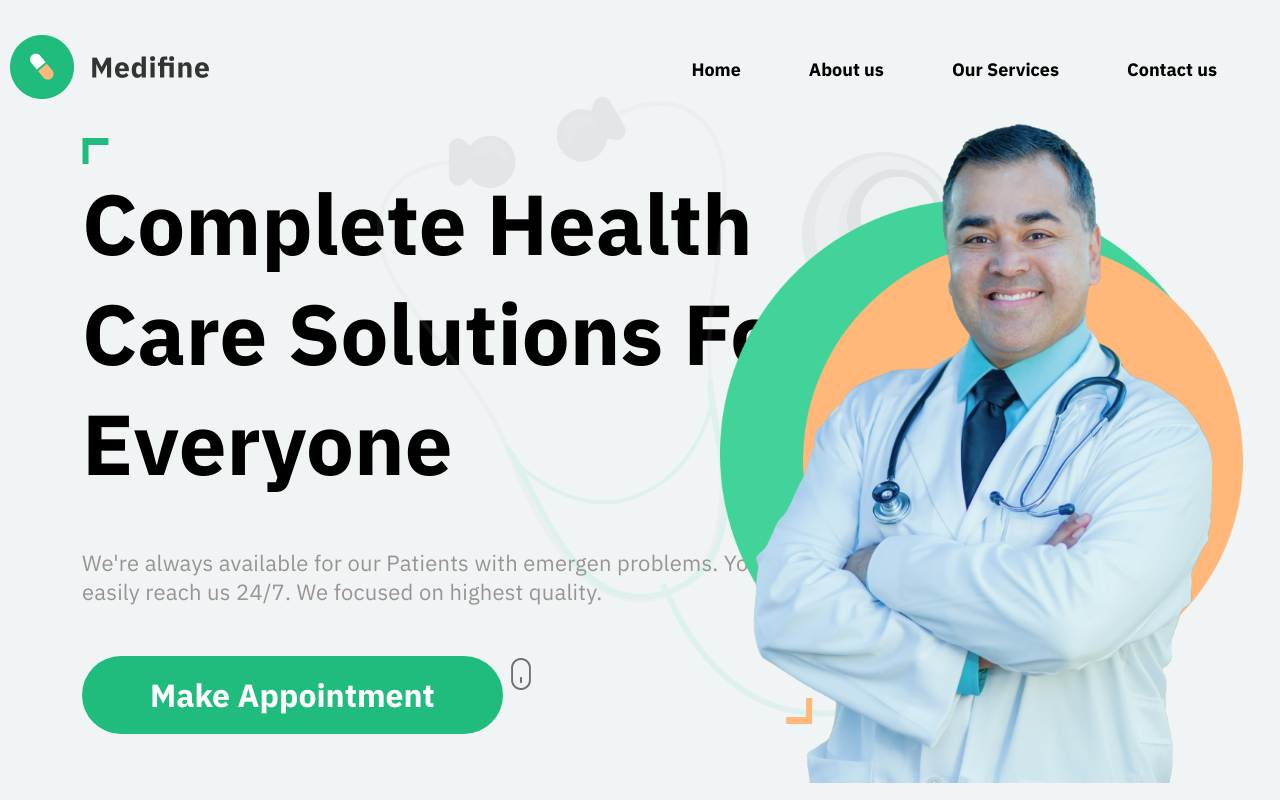
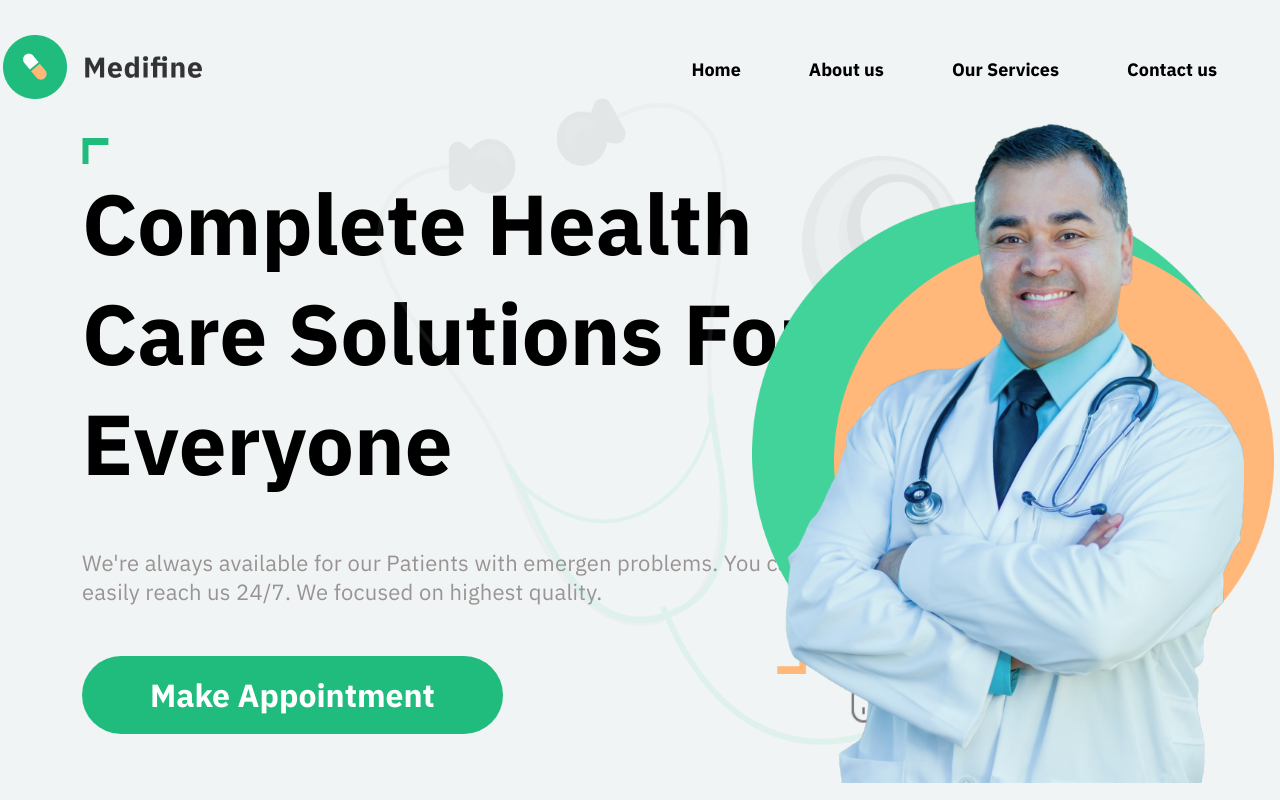
Before and after one commit to SangeetaRathore/Doctor_site, a plain HTML site: page index.html in a window 1280 px wide. Drawn offline with Linux system fonts and the light colour scheme.

Commit message:
front page complete

```diff
--- a/index.html
+++ b/index.html
@@ -28,7 +28,7 @@
                 <!-- menu -->
                 <div>
                     <ul>
-                        <li><a href="./home.html">Home</a></li>
+                        <li><a href="">Home</a></li>
                         <li><a href="">About us</a></li>
                         <li><a href="">Our Services</a></li>
                         <li><a href="">Contact us</a></li>
--- a/style.css
+++ b/style.css
@@ -8,7 +8,7 @@
 body {
     max-width: 1440px;
     background-color: #f0f4f5;
-    /* overflow: hidden; */
+    overflow: hidden;
     margin: auto;
   }
 
@@ -34,7 +34,7 @@ body {
     display: flex;
     align-items: center;
     justify-content: space-between;
-    padding: 35px 63px  35px  10px;
+    padding: 35px 63px  35px  3px;
   }
 
   .left_side{
@@ -58,31 +58,33 @@ body {
   top: -79px;
   left: 260px;
   width: 680px;
-  height: 700px;
+  height: 730px;
  }
  .mouse{
   position: absolute;
-  bottom: ;
-  right: ;
+  bottom: 9px;
+  left: 760px ;
+  width: 43px;
  }
 
  .bottomangle{
   position: absolute;
-  bottom: 10px;
-  right:0px;
+  bottom: 60px;
+  right: 6px;
+  width: 30px;
  }
 
  .greenbox{
   width: 500px;
   position: absolute;
-  right: 60px;
+  right: 28px;
   top: 200px;
  }
 
  .yellowbox {
   width: 440px;
   position: absolute;
-  right: 37px;
+  right: 6px;
   top: 241px;
   z-index: 200;
 }
@@ -90,7 +92,7 @@ body {
   width: 491px;
   height: 695px;
   position: absolute;
-  right: 68px;
+  right: 36px;
   top: 88px;
   z-index: 200;
 }
```
